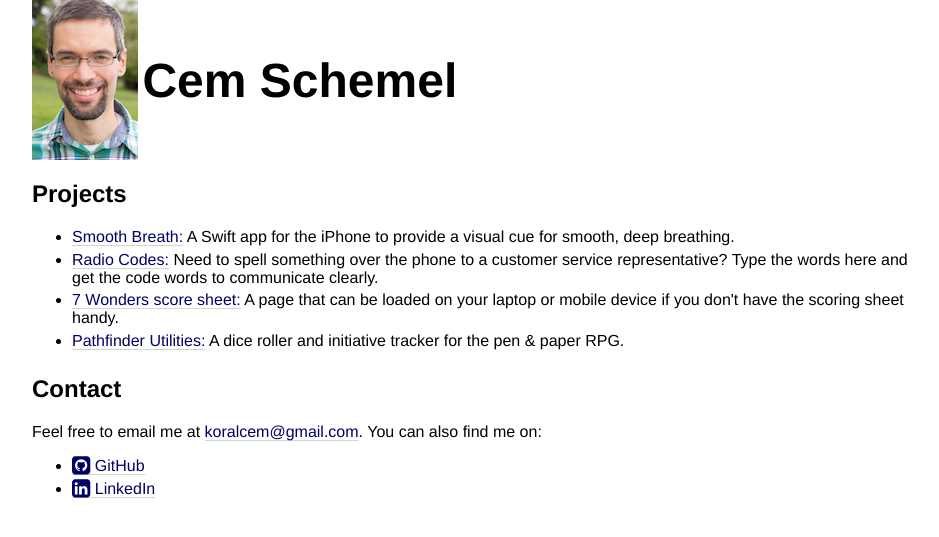
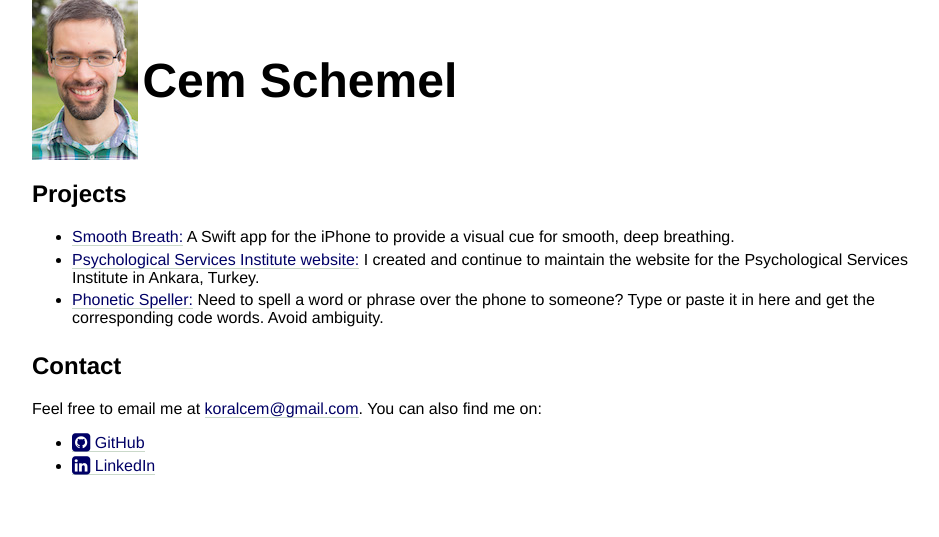
Before and after one commit to koralcem/personal-site, a Jekyll site: the page index.html, which Jekyll copies as it is, in a window 1280 px wide. Shown: the top 537 px of the page, without its empty margins (160-1099 px from the left). Built offline with Jekyll 4.4.1, drawn with Linux system fonts in a browser that asks for light colours; nearby versions of some CDN libraries.

Commit message:
Rearrange project list

```diff
--- a/index.html
+++ b/index.html
@@ -21,11 +21,8 @@
 
 	<ul>
 		<li><a href="SmoothBreath.html">Smooth Breath:</a> A Swift app for the iPhone to provide a visual cue for smooth, deep breathing.</li>
-		<li><a href="RadioCodes.html">Radio Codes:</a> Need to spell something over the phone to a customer service representative? Type the
-			words here and get the code words to communicate clearly.</li>
-		<li><a href="7Wonders.html">7 Wonders score sheet:</a> A page that can be loaded on your laptop or mobile
-			device if you don't have the scoring sheet handy.</li>
-		<li><a href="Pathfinder.html">Pathfinder Utilities:</a> A dice roller and initiative tracker for the pen & paper RPG.</li>
+		<li><a href="http://www.psikolojik-hizmetler.com/">Psychological Services Institute website:</a> I created and continue to maintain the website for the Psychological Services Institute in Ankara, Turkey.</li>
+		<li><a href="RadioCodes.html">Phonetic Speller:</a> Need to spell a word or phrase over the phone to someone? Type or paste it in here and get the corresponding code words. Avoid ambiguity.</li>
 	</ul>
 </section>
 
```
